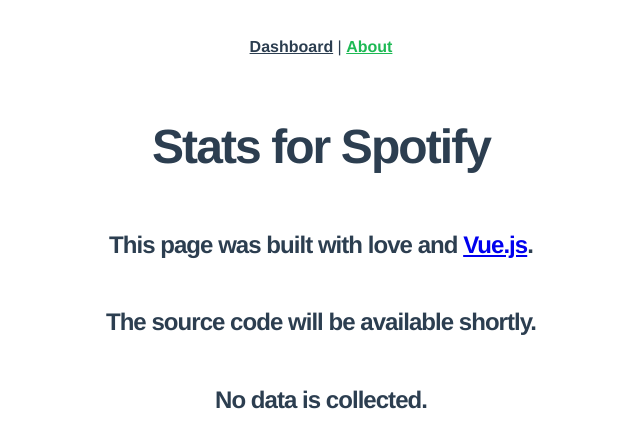
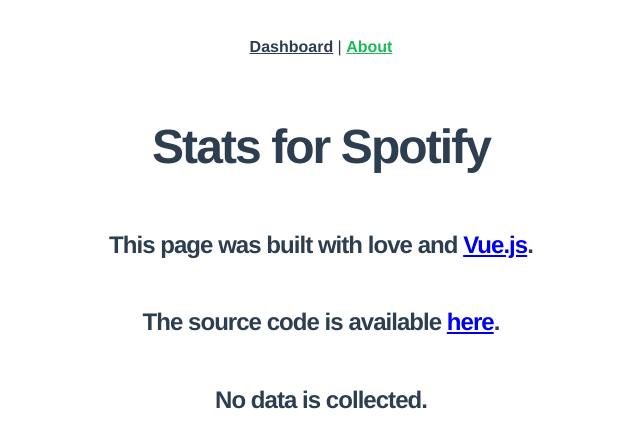
Before and after one commit to systemallica/stats-for-spotify, a Vue app: page /about in a window 1280 px wide. Shown: the top 448 px of the page, without its empty margins (319-959 px from the left). Built offline with nearby package versions, Linux system fonts and the light colour scheme; no server answers.

Commit message:
chore: add source code link

```diff
--- a/src/views/About.vue
+++ b/src/views/About.vue
@@ -1,7 +1,12 @@
 <template>
   <div class="container">
-    <h3>This page was built with love and <a href="https://vuejs.org/">Vue.js</a>.</h3>
-    <h3>The source code will be available shortly.</h3>
+    <h3>
+      This page was built with love and <a href="https://vuejs.org/">Vue.js</a>.
+    </h3>
+    <h3>
+      The source code is available
+      <a href="https://github.com/systemallica/stats-for-spotify/">here</a>.
+    </h3>
     <h3>No data is collected.</h3>
   </div>
 </template>
```
